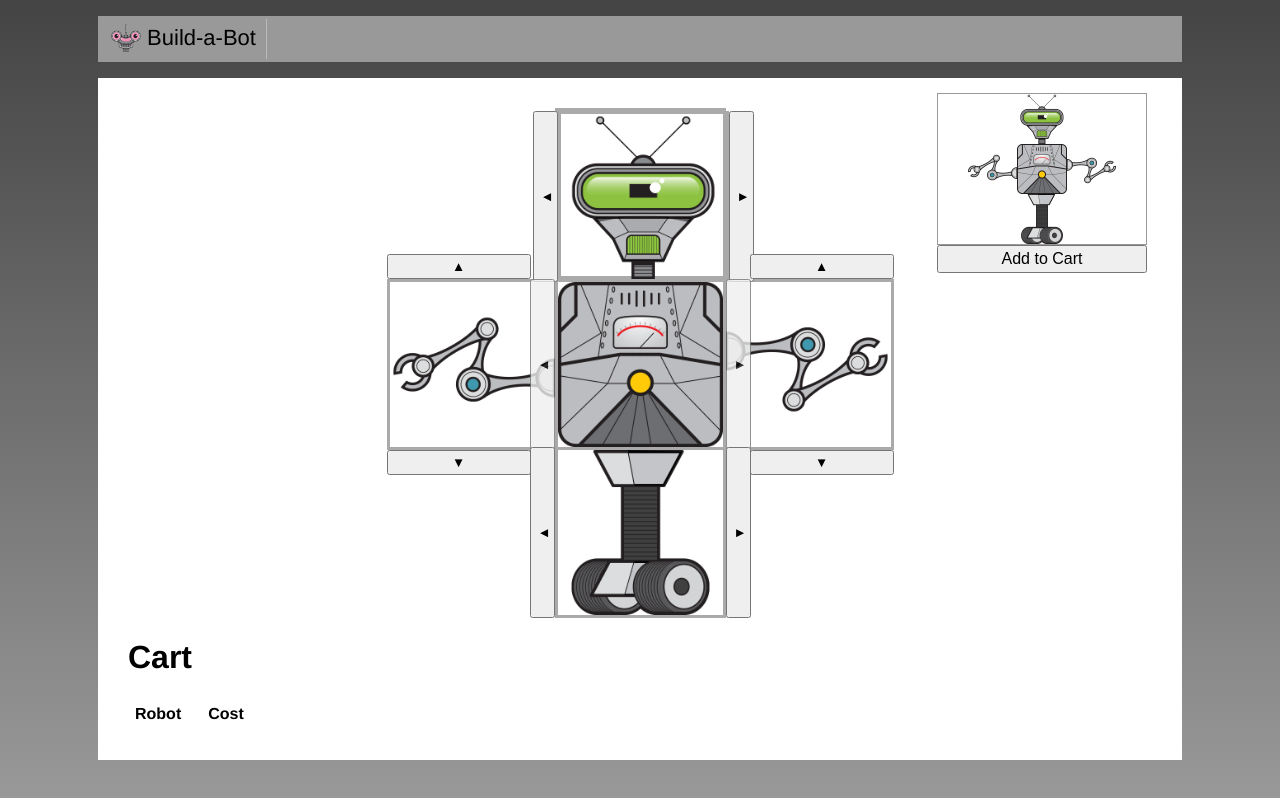
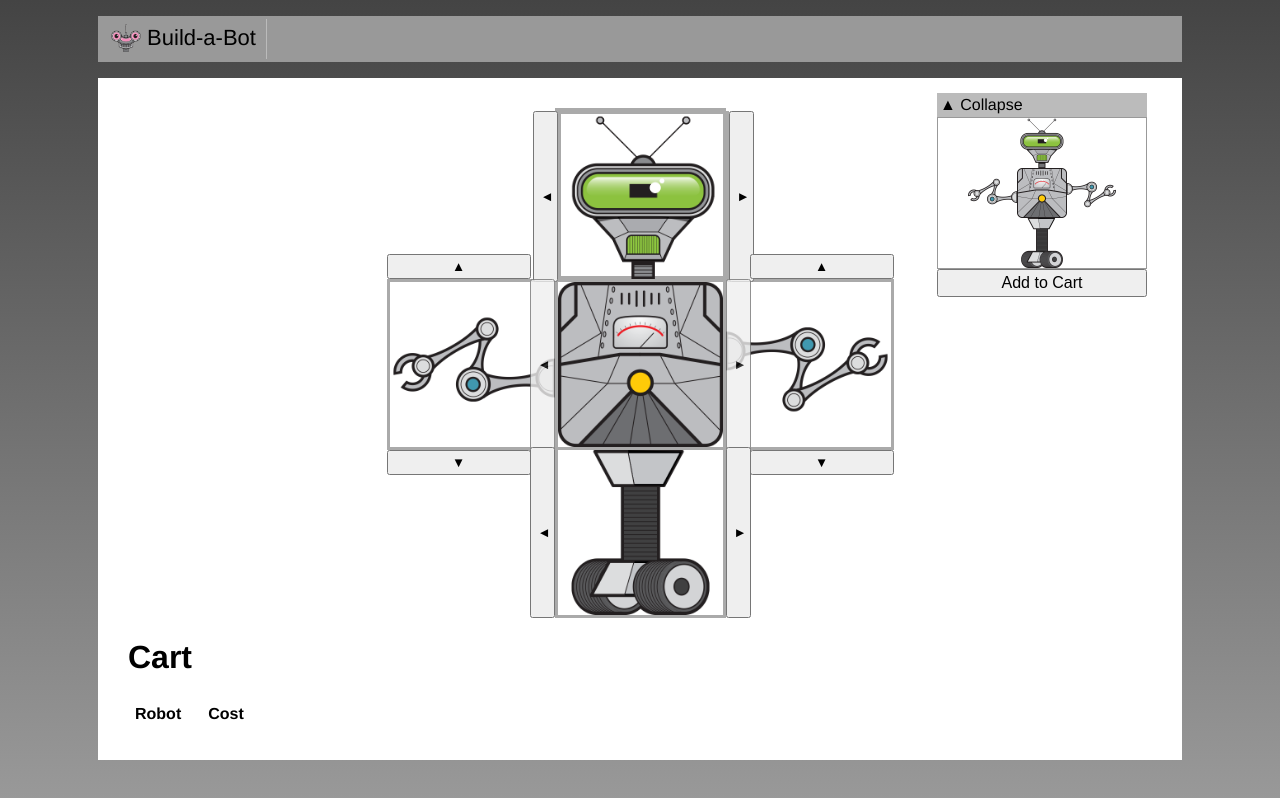
Before and after one commit to SteveMustanski/build-a-bot, a Vue app: page / in a window 1280 px wide. Built offline with nearby package versions, Linux system fonts and the light colour scheme.

Commit message:
added collapsible section

```diff
--- /dev/null
+++ b/src/shared/CollapsibleSection.vue
@@ -0,0 +1,27 @@
+<template>
+  <div>
+    <div class="header">
+      <span v-if="open" @click="open = !open">&#x25B2; Collapse</span>
+      <span v-if="!open" @click="open = !open">&#x25BC; Expand</span>
+    </div>
+    <!-- toggled content -->
+    <slot v-if="open"></slot>
+  </div>
+</template>
+
+<script>
+export default {
+  name: "CollapsibleSection",
+  data() {
+    return { open: true };
+  }
+};
+</script>
+
+<style scoped>
+.header {
+  background-color: #bbb;
+  padding: 3px;
+  cursor: pointer;
+}
+</style>
```
Also changed, not shown: src/build/RobotBuilder.vue.
